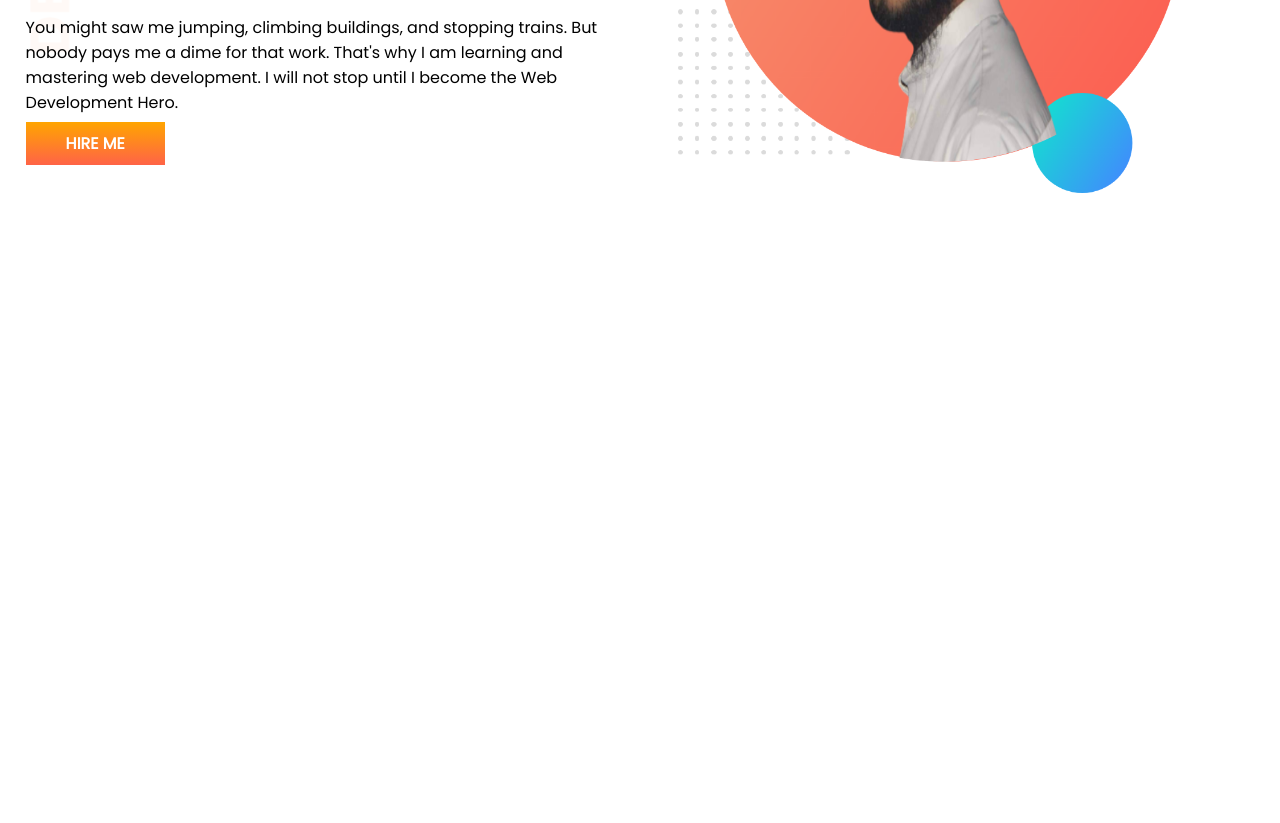
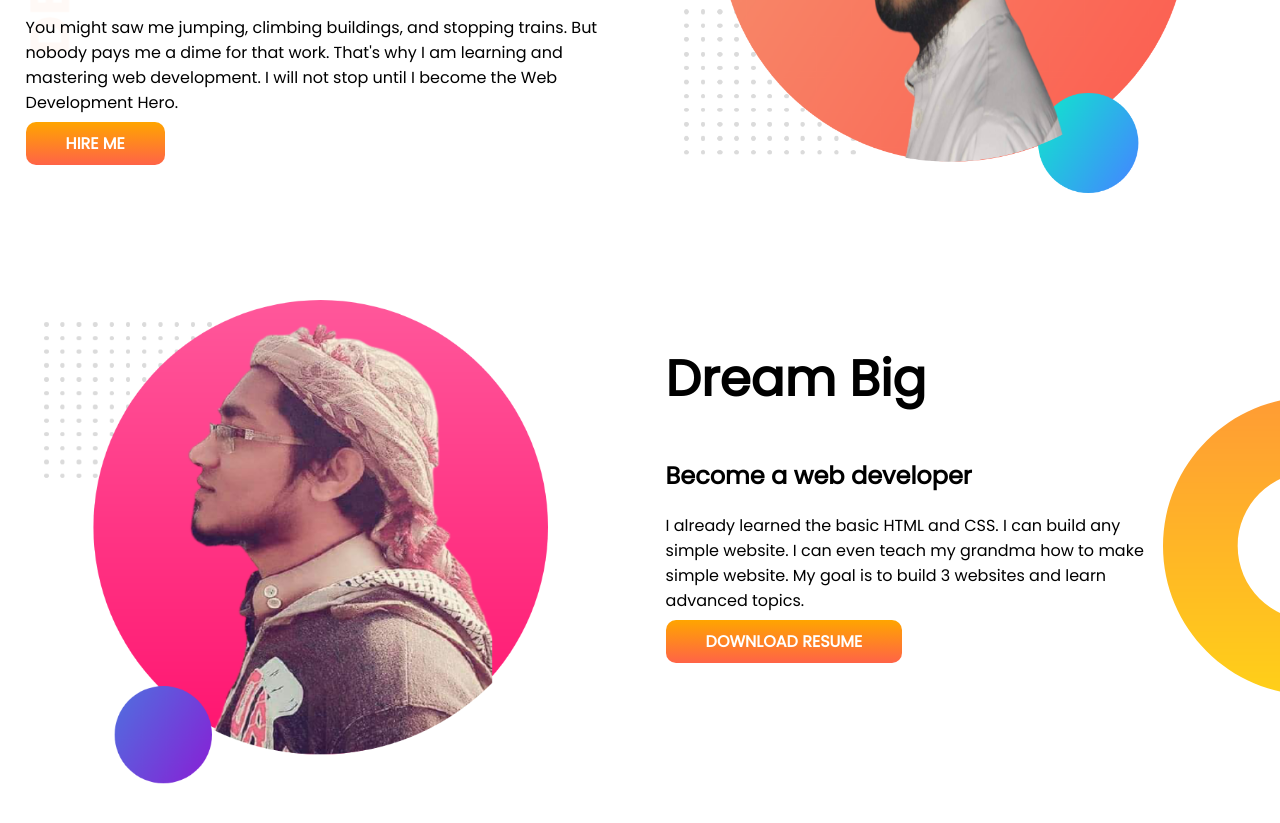
Before and after one commit to maruf1996/developer-portfolio, a plain HTML site: page index.html in a window 1280 px wide. Shown: the part 307-1130 px from the top of the page. Before the commit the page ends 800 px from the top, so only its background shows below. Drawn offline with Linux system fonts and the light colour scheme.

Commit message:
dream added

```diff
--- a/index.html
+++ b/index.html
@@ -24,5 +24,18 @@
             <img src="images/maruf-bg.png" alt="">
         </div>
     </section>
+
+    <section class="dream_big">
+        <div class="half_width">
+            <img src="images/maruf_2.png" alt="">
+        </div>
+        <div class="half_width">
+            <h1>Dream Big</h1>
+            <h2>Become a web developer</h2>
+            <p class="dream_p">I already learned the basic HTML and CSS. I can build any simple website. I can even teach my grandma how to make simple website. My goal is to build 3 websites and learn advanced topics.</p>
+            <a class="link_hire" target="_blank" href="https://github.com/maruf1996">DOWNLOAD RESUME</a>
+        </div>
+    </section>
+
 </body>
 </html>
--- a/style.css
+++ b/style.css
@@ -5,6 +5,7 @@ body {
 
 section {
     display: flex;
+    margin-bottom: 100px;
 }
 
 .half_width {
@@ -14,7 +15,7 @@ section {
 
 .half_width img {
     width: 82%;
-    margin-left: 2%;
+    margin-left: 3%;
 }
 
 h1 {
@@ -31,9 +32,20 @@ h1 {
     padding: 10px 40px;
     background-image: linear-gradient(orange, tomato);
     font-weight: bold;
+    border-radius: 10px;
 }
 
 .top_part {
     background-image: url(images/top-banner.png);
     background-repeat: no-repeat;
 }
+
+.dream_big {
+    background-image: url(images/dream-bg.png);
+    background-repeat: no-repeat;
+    background-position: right;
+}
+
+.dream_p {
+    width: 82%;
+}
```
Also changed, not shown: images/maruf_2.png (added).
